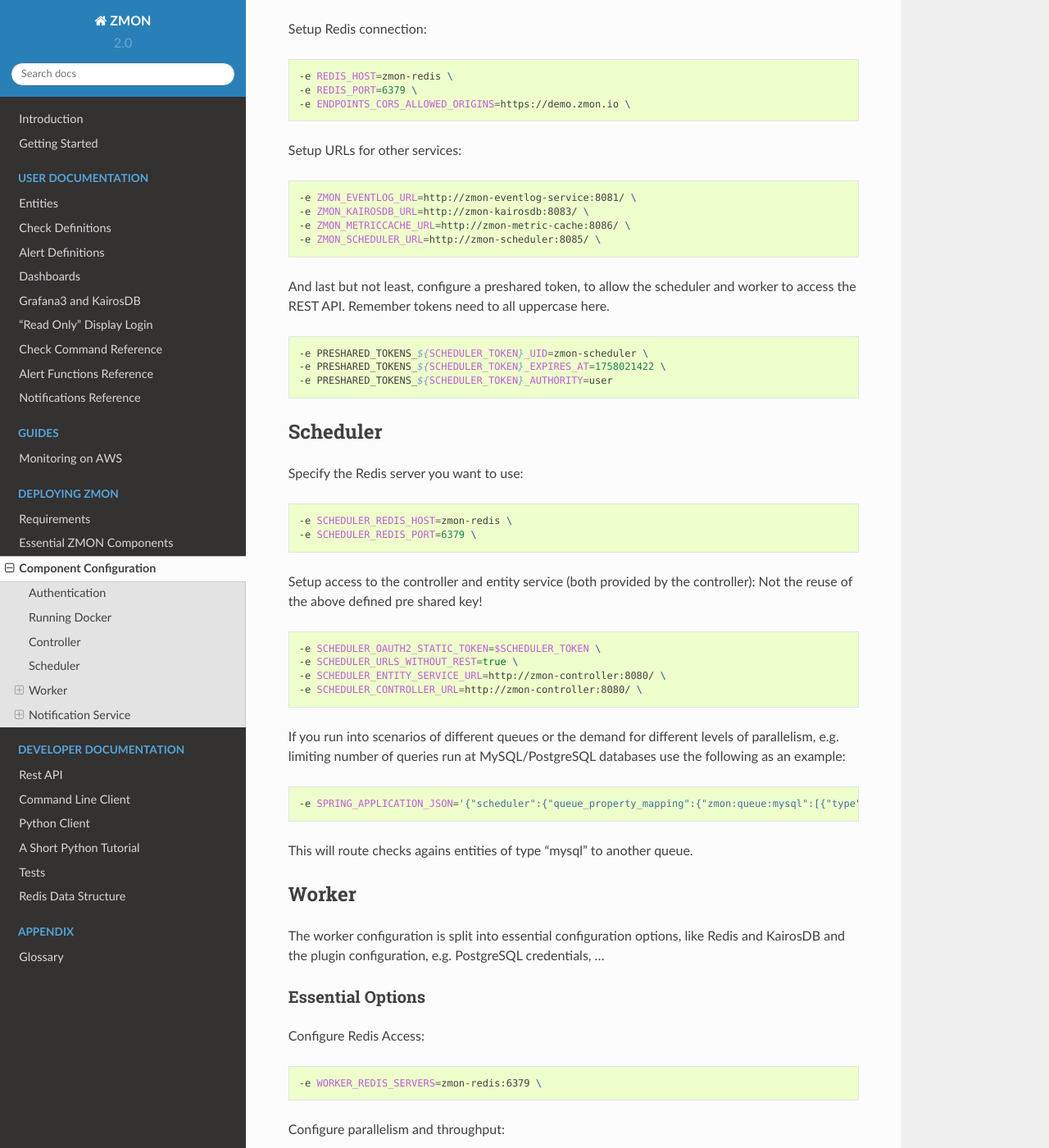
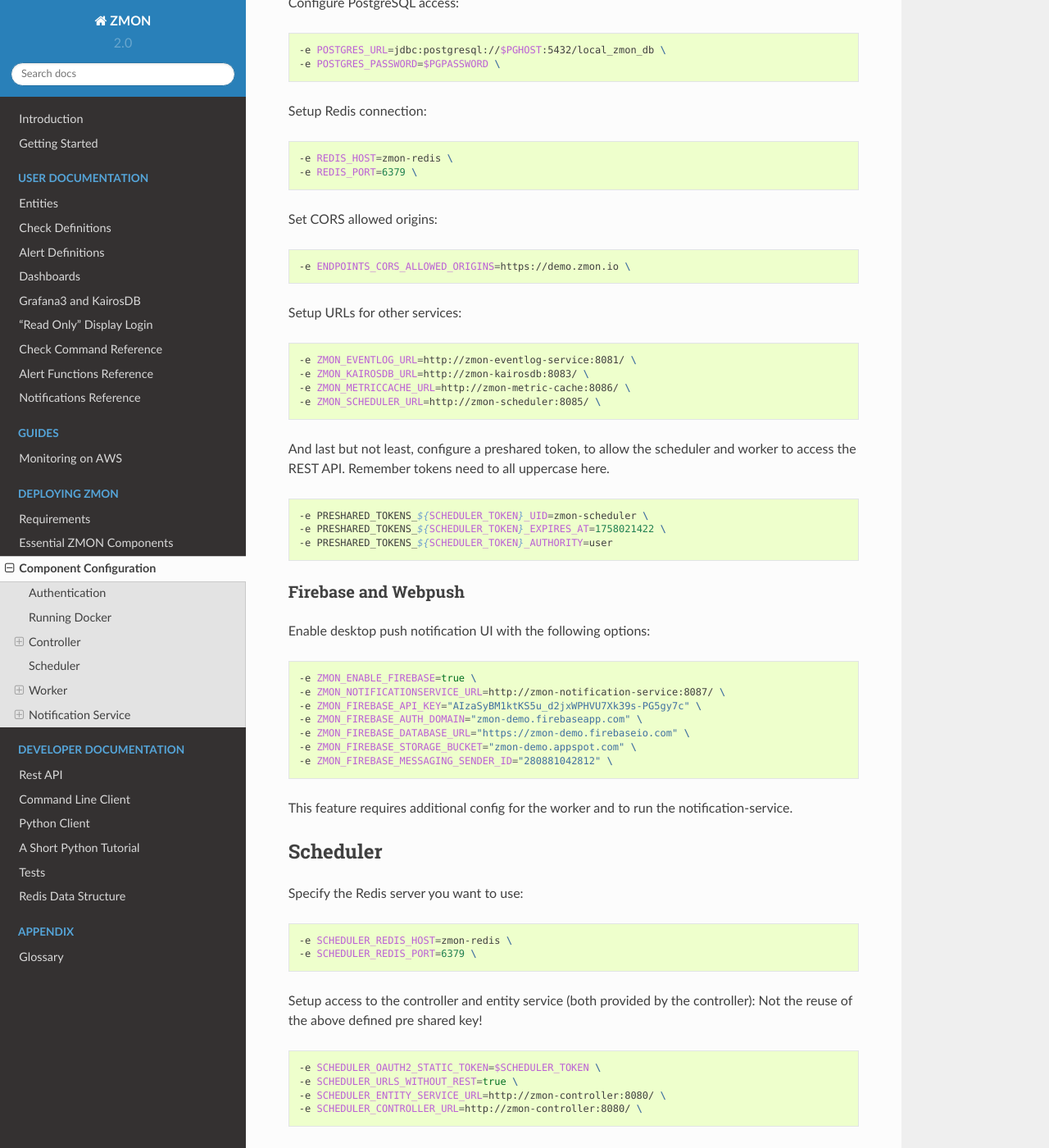
Before and after one commit to zalando-zmon/zmon-docs, a Sphinx documentation site: the page built from docs/installation/configuration.rst, in a window 1280 px wide and 1400 px high, scrolled down 2375 px. Shown: the whole window at 82% size. Built offline with Sphinx 7.4.7 and the Read the Docs theme 2.0.0, drawn with Linux system fonts in a browser that asks for light colours; some of the changed text lies outside the part shown.

Commit message:
Improving docs on configuration. Added Firebase / Webpush related config

```diff
--- a/docs/installation/configuration.rst
+++ b/docs/installation/configuration.rst
@@ -116,6 +121,11 @@
 
     -e REDIS_HOST=zmon-redis \
     -e REDIS_PORT=6379 \
+
+Set CORS allowed origins:
+
+.. code-block:: bash
+
     -e ENDPOINTS_CORS_ALLOWED_ORIGINS=https://demo.zmon.io \
 
 Setup URLs for other services:
@@ -134,6 +144,23 @@
     -e PRESHARED_TOKENS_${SCHEDULER_TOKEN}_UID=zmon-scheduler \
     -e PRESHARED_TOKENS_${SCHEDULER_TOKEN}_EXPIRES_AT=1758021422 \
     -e PRESHARED_TOKENS_${SCHEDULER_TOKEN}_AUTHORITY=user
+
+Firebase and Webpush
+^^^^^^^^^^^^^^^^^^^^
+
+Enable desktop push notification UI with the following options:
+
+.. code-block:: bash
+
+    -e ZMON_ENABLE_FIREBASE=true \
+    -e ZMON_NOTIFICATIONSERVICE_URL=http://zmon-notification-service:8087/ \
+    -e ZMON_FIREBASE_API_KEY="AIzaSyBM1ktKS5u_d2jxWPHVU7Xk39s-PG5gy7c" \
+    -e ZMON_FIREBASE_AUTH_DOMAIN="zmon-demo.firebaseapp.com" \
+    -e ZMON_FIREBASE_DATABASE_URL="https://zmon-demo.firebaseio.com" \
+    -e ZMON_FIREBASE_STORAGE_BUCKET="zmon-demo.appspot.com" \
+    -e ZMON_FIREBASE_MESSAGING_SENDER_ID="280881042812" \
+
+This feature requires additional config for the worker and to run the notification-service.
 
 Scheduler
 =========
@@ -169,7 +196,7 @@
 The worker configuration is split into essential configuration options, like Redis and KairosDB and the plugin configuration, e.g. PostgreSQL credentials, ...
 
 Essential Options
------------------
+^^^^^^^^^^^^^^^^^
 
 Configure Redis Access:
 
@@ -221,17 +248,31 @@
 .. _notification-options-label:
 
 Notification Options
+^^^^^^^^^^^^^^^^^^^^
+
+Firebase and Webpush
 --------------------
+To trigger notifications for desktop web and mobile apps set the following params to point to notification service.
+
+``WORKER_NOTIFICATIONS_PUSH_URL``
+    Notification service base url
+
+``WORKER_NOTIFICATIONS_PUSH_KEY``
+    A shared key configured in the notification service
+
 
 Hipchat
-^^^^^^^
+-------
 ``WORKER_NOTIFICATIONS_HIPCHAT_TOKEN``
     Access token for HipChat notifications.
 ``WORKER_NOTIFICATIONS_HIPCHAT_URL``
     URL of HipChat server.
 
 HTTP
-^^^^
+----
+
+This allows to trigger HTTP Post calls to arbitrary services.
+
 ``WORKER_NOTIFICATIONS_HTTP_DEFAULT_URL``
     HTTP endpoint default URL.
 ``WORKER_NOTIFICATIONS_HTTP_WHITELIST_URLS``
@@ -242,7 +283,7 @@
     Default headers to be used in HTTP requests.
 
 Mail
-^^^^
+----
 ``WORKER_NOTIFICATIONS_MAIL_HOST``
     SMTP host for email notifications.
 ``WORKER_NOTIFICATIONS_MAIL_PORT``
@@ -255,12 +296,12 @@
     SMTP password for email notifications.
 
 Slack
-^^^^^
+-----
 ``WORKER_NOTIFICATIONS_SLACK_WEBHOOK``
     Slack webhook for channel notifications.
 
 Twilio
-^^^^^^
+------
 ``WORKER_NOTIFICATIONS_SERVICE_URL``
     URL of notification service (needs to be publicly accessible)
 ``WORKER_NOTIFICATIONS_SERVICE_KEY``
@@ -300,20 +341,35 @@
 
 Optional component to service mobile API, push notifications and Twilio notifications.
 
-Options
--------
+Authentication
+^^^^^^^^^^^^^^
+
+``SPRING_APPLICATION_JSON``
+    Use this to define pre-shared keys if not using OAuth2. Specify key and max validity.
+
+    .. code-block:: json
+
+        {"notifications":{"shared_keys":{"<your random key>": 1504981053654}}}
+
+
+Firebase and Web Push
+^^^^^^^^^^^^^^^^^^^^^
+
+``NOTIFICATIONS_GOOGLE_PUSH_SERVICE_API_KEY``
+    Private Firebase messaging server key
+
+``NOTIFICATIONS_ZMON_URL``
+    ZMON's base URL
+
+
+Twilio options
+^^^^^^^^^^^^^^
 
 ``NOTIFICATIONS_TWILIO_API_KEY``
-    API Key
+    Private API Key
 ``NOTIFICATIONS_TWILIO_USER``
     User
 ``NOTIFICATIONS_TWILIO_PHONE_NUMBER``
     Phone number to use
 ``NOTIFICATIONS_DOMAIN``
     Domain under which notification service is reachable
-``SPRING_APPLICATION_JSON``
-    Use this to define preshared keys if not using oauth2. Specify key and max validity.
-
-    .. code-block:: json
-
-        {"notifications":{"shared_keys":{"<your random key>": 1504981053654}}}
```
Also changed, not shown: other parts of docs/installation/configuration.rst (+6 -1 lines), README.rst (+9 -0 lines).
